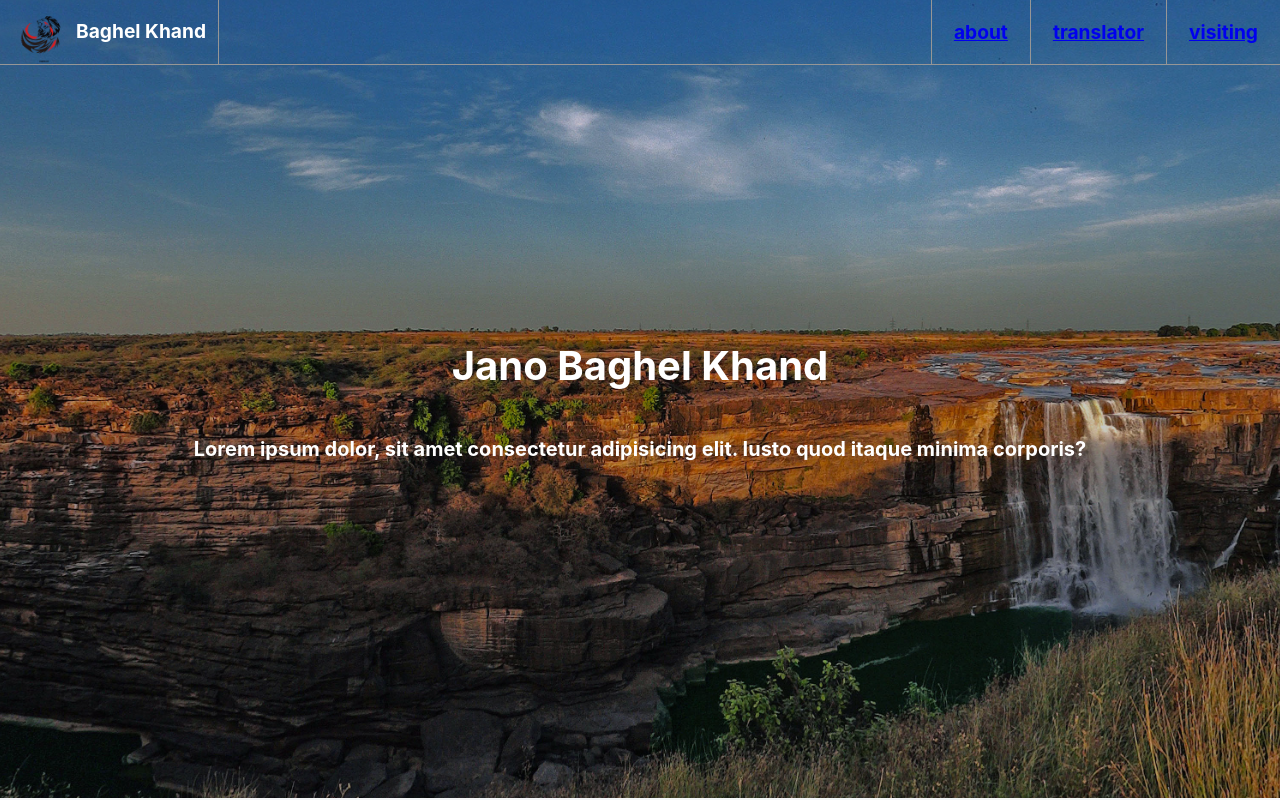
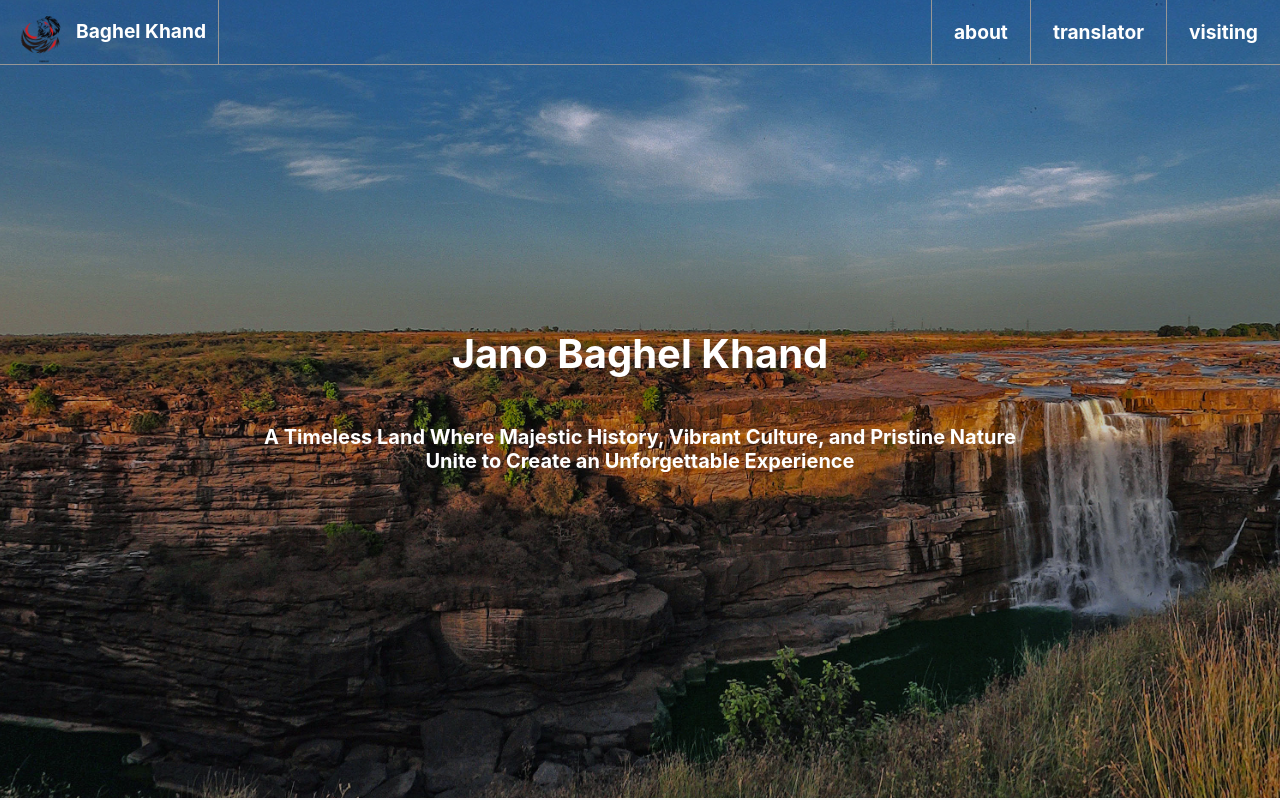
Before and after one commit to BhanuBurman/Jaano-BhaghelKhand, a React (Create React App) app in the folder client/: page / in a window 1280 px wide. Shown: the top 800 px of the page. Built offline with nearby package versions, Linux system fonts and the light colour scheme.

Commit message:
added baghelkhand slogan

```diff
--- a/client/src/Components/NavBar/NavBar.jsx
+++ b/client/src/Components/NavBar/NavBar.jsx
@@ -23,7 +23,7 @@ const NavBar = () => {
         <ul>
             {
             ["about","translator","visiting"].map((item) =>(
-              <li key={`link-${item}`}>
+              <li key={`link-${item}`} onClick={() => scrollToSection(item)}>
                 <ScrollLink
                   // activeClass="active"
                   to={item}
@@ -32,9 +32,8 @@ const NavBar = () => {
                   offset={1}
                   duration={700}
                 >
-                  <a href="#" onClick={() => scrollToSection(item)}>
+
                   {item}
-                  </a>
                 </ScrollLink>
               </li>
 
--- a/client/src/Components/NavBar/NavBar.scss
+++ b/client/src/Components/NavBar/NavBar.scss
@@ -8,7 +8,6 @@
     position: relative;
     color: white;
     z-index: 3;
-    background: transparent;
     font-size: larger;
     font-weight: bold;
     .logo_section{
--- a/client/src/container/Header/Header.jsx
+++ b/client/src/container/Header/Header.jsx
@@ -6,7 +6,7 @@ const Header = () => {
         <div className="dark_overlay"></div>
         <div className="info">
             <h1>Jano Baghel Khand</h1>
-            <h3>Lorem ipsum dolor, sit amet consectetur adipisicing elit. Iusto quod itaque minima corporis?</h3>
+            <h3>A Timeless Land Where Majestic History, Vibrant Culture, and Pristine Nature Unite to Create an Unforgettable Experience</h3>
         </div>
     </div>
   )
--- a/client/src/container/Header/Header.scss
+++ b/client/src/container/Header/Header.scss
@@ -27,11 +27,14 @@
         justify-content: center;
         align-items: center;
         flex-direction: column;
+
+        width: 60%;
         h1{
             font-size: 40px;
         }
         h3{
             font-size: 20px;
+            text-align: center;
         }
     }
 }
```
